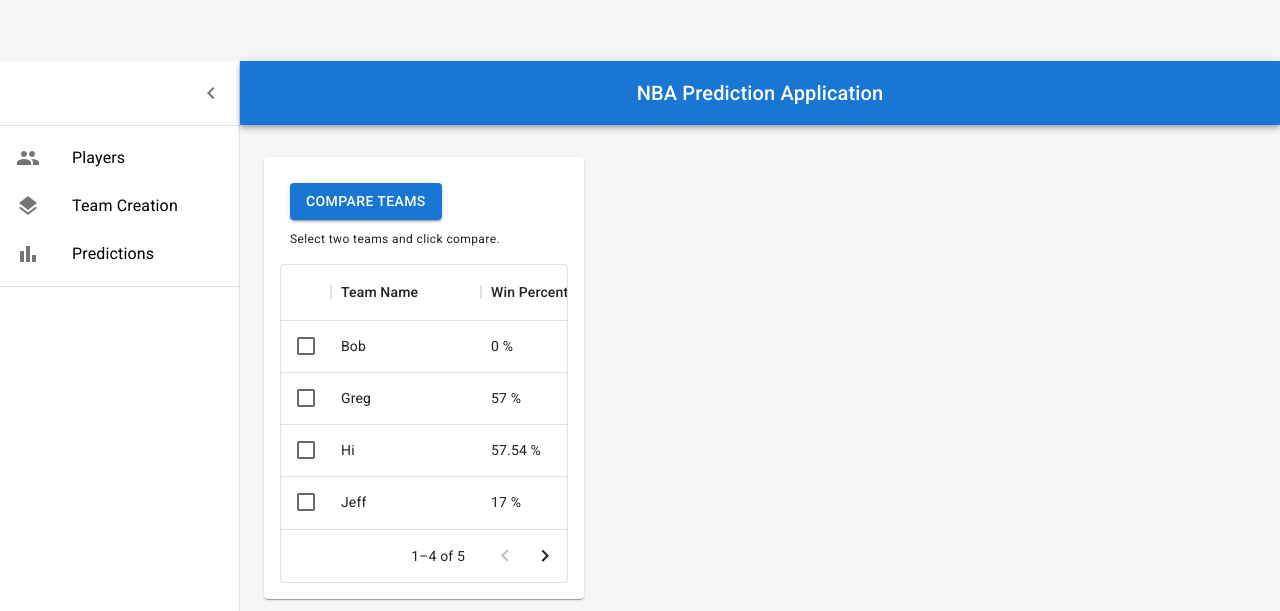
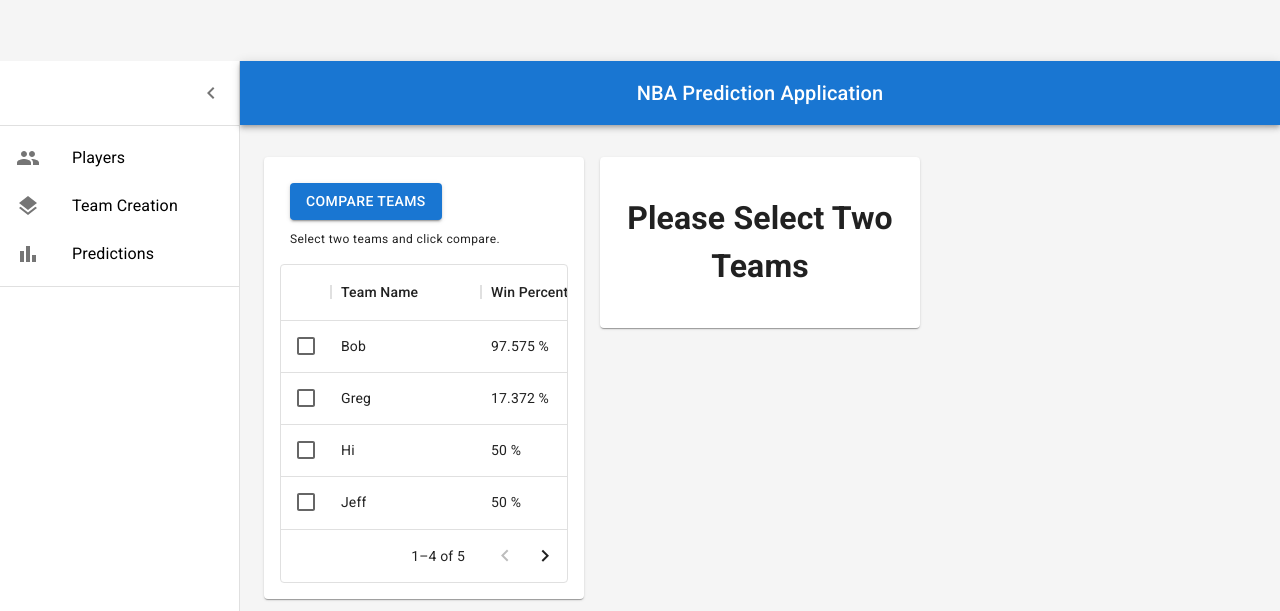
Before and after one commit to dan933/2022-NBA-Prediction-Application, a React (Create React App) app in the folder nba-front-end/: page /dashboard/prediction in a window 1280 px wide. Shown: the part 189-800 px from the top of the page. Built offline with nearby package versions, Linux system fonts and the light colour scheme.

Commit message:
Two teams can now be compared currently using mock data

```diff
--- a/nba-front-end/src/components/PredictionPage/PredictionPage.tsx
+++ b/nba-front-end/src/components/PredictionPage/PredictionPage.tsx
@@ -3,35 +3,36 @@ import Container from '@mui/material/Container';
 
 import api from '../../services/api';
 import TeamsSection from './TeamSection/TeamsSection';
-import { Grid, Paper } from '@mui/material';
+import { Grid } from '@mui/material';
+import PredictionSection from './PredictionSection/PredictionSection';
 
-function PredictionPage() {
-
-  interface ITeam {
+export interface ITeam {
   TeamID ?: number,
   TeamName?: string,
   WinPer?:number
 }
 
+function PredictionPage() {
+
+
+
   const [teamList, setTeamList] = React.useState<ITeam[]>()
 
   const [IsLoading, setIsLoading] = React.useState<boolean>(true)
 
-  const [selectedTeams, setSelectedTeams] = React.useState<number[]>([])
-
-  const IsSelected = (id: number) => {
-    return selectedTeams.includes(id)
-  }
+  const [selectedTeamsId, setSelectedTeamsId] = React.useState<number[]>([])
 
 
 // Functions should be put in services/predictionServices later on
-  const calculatePrediction = () => {
-    console.log(teamList?.filter((x) => IsSelected(x.TeamID as number)))
-
-
+  const IsSelected = (id: number) => {
+    return selectedTeamsId.includes(id)
   }
 
+  const [selectedTeams, setSelectedTeams] = React.useState<ITeam[]>([])
 
+  const getTeamMatchUp = () => {
+    setSelectedTeams(teamList?.filter((x) => IsSelected(x.TeamID as number)) as ITeam[])
+  }
 
 //--------------------------- API Call get teams with win percentage ---------------------//
   React.useEffect(() => {
@@ -41,6 +42,9 @@ function PredictionPage() {
   }, [IsLoading])
 
 
+
+//------------------------------- Todod create tabs to navigate from compare teams to predictions ---------------------/
+
 return (
   <Container maxWidth={false} sx={{ mt: 4, mb: 4, "minHeight": '600px' }}>
     <Grid container spacing={2}>
@@ -49,11 +53,15 @@ return (
         teamList={teamList}
         IsLoading={IsLoading}
         setIsLoading={setIsLoading}
-            setSelectedTeams={setSelectedTeams}
+        setSelectedTeamsId={setSelectedTeamsId}
+        selectedTeamsId={selectedTeamsId}
+        getTeamMatchUp={getTeamMatchUp}
+        />
+      </Grid>
+      <Grid item xs={12} sm={10} md={8} lg={4}>
+        <PredictionSection
           selectedTeams={selectedTeams}
-            calculatePrediction={calculatePrediction}
         />
-{/* ------------------------------------ Prediction stuff goes here -------------------- */}
       </Grid>
     </Grid>
   </Container>
--- /dev/null
+++ b/nba-front-end/src/components/PredictionPage/PredictionSection/PredictionSection.tsx
@@ -0,0 +1,128 @@
+import { Paper } from '@mui/material'
+import './PredictionSectionStyles.css';
+import React, { useEffect, useState } from 'react'
+
+//todo make models/predictionModels section
+import {ITeam} from '../../PredictionPage/PredictionPage'
+
+function PredictionSection(props: any) {
+
+  interface IPredictionResult {
+    teams: ITeam[],
+    winner: string,
+    loser: string,
+    edge: string,
+    IsDraw: boolean,
+  }
+
+  const [predictionResult, setPredictionResult] = useState<IPredictionResult>({
+    teams: [],
+    winner: "",
+    loser:"",
+    edge: "",
+    IsDraw:false
+  })
+
+  const calculatePrediction = () => {
+
+    if (props.selectedTeams.length === 2) {
+
+      let totalWinPer = 0
+      props.selectedTeams.forEach((team: any) => totalWinPer += team.WinPer)
+      // totalWinPer = (Math.round((totalWinPer + Number.EPSILON) * 100) / 100)
+
+      let teamMatchUp: any =
+      {
+        teams:[
+          ...props.selectedTeams
+        ]
+      }
+
+      teamMatchUp.teams.forEach((team: any) => team.winChance = team.WinPer / totalWinPer)
+      console.log(teamMatchUp)
+
+      let winner: string = "";
+      let loser: string = "";
+      let edge: string = "";
+      let roundEdge: number = 0;
+      let IsDraw: boolean = false;
+
+      if (teamMatchUp.teams[0].winChance > teamMatchUp.teams[1].winChance) {
+        winner = `${teamMatchUp.teams[0].TeamName}`
+        loser = `${teamMatchUp.teams[1].TeamName}`
+
+        roundEdge = teamMatchUp.teams[0].winChance - teamMatchUp.teams[1].winChance
+        roundEdge = (Math.round((roundEdge + Number.EPSILON) * 100) / 100) * 100
+
+        edge = `${roundEdge}%`
+
+      } else if (teamMatchUp.teams[1].winChance > teamMatchUp.teams[0].winChance) {
+
+        winner = `${teamMatchUp.teams[1].TeamName}`
+        loser = `${teamMatchUp.teams[0].TeamName}`
+        roundEdge = teamMatchUp.teams[1].winChance - teamMatchUp.teams[0].winChance
+        roundEdge = (Math.round((roundEdge + Number.EPSILON) * 100) / 100) * 100
+        edge = `${roundEdge}%`
+
+      } else {
+
+        IsDraw = true
+
+      }
+
+
+      teamMatchUp.winner = winner;
+      teamMatchUp.loser = loser;
+      teamMatchUp.edge = edge;
+      teamMatchUp.IsDraw = IsDraw;
+
+      setPredictionResult(teamMatchUp as IPredictionResult)
+    }
+
+
+
+
+  }
+
+const [matchUpResultHtml, setMatchUpResultHtml] = useState<any>(<></>)
+
+  useEffect(() => {
+    calculatePrediction()
+
+  // eslint-disable-next-line react-hooks/exhaustive-deps
+  }, [props.selectedTeams])
+
+
+
+
+  const createMatchUpResultHtml = () => {
+
+    let winnerColour = predictionResult.winner === predictionResult.teams[0].TeamName ? 'blue' : 'red'
+    let loserColour = winnerColour === 'blue' ? 'red':'blue'
+
+    return (
+      <>
+        <h1><span className='blue'>{predictionResult.teams[0].TeamName}</span> VS <span className='red'>{predictionResult.teams[1].TeamName}</span></h1>
+        <h1><span className={winnerColour}>{predictionResult.winner}</span> has an edge of {predictionResult.edge} against <span className={loserColour}>{predictionResult.loser}</span></h1>
+      </>
+    )
+  }
+
+
+  return (
+      <>
+          <Paper
+              sx={{
+                p: 2,
+                height: 'auto',
+                maxWidth: '560px'
+            }}
+            >
+        {props.selectedTeams.length !== 2 && <h1>Please Select Two Teams</h1>}
+        {predictionResult.teams.length === 2 && createMatchUpResultHtml()}
+          </Paper>
+      </>
+  )
+}
+
+export default PredictionSection
--- /dev/null
+++ b/nba-front-end/src/components/PredictionPage/PredictionSection/PredictionSectionStyles.css
@@ -0,0 +1,7 @@
+.blue{
+    color: #1976d2;
+}
+
+.red{
+    color: red;
+}
--- a/nba-front-end/src/components/PredictionPage/TeamSection/TeamHeader.tsx
+++ b/nba-front-end/src/components/PredictionPage/TeamSection/TeamHeader.tsx
@@ -9,8 +9,8 @@ function TeamHeader(props: any) {
     const [IsBothTeamsSelected, setIsBothTeamsSelected] = useState(true)
 
     const compareTeams = () => {
-        if (props.selectedTeams.length === 2) {
-            props.calculatePrediction()
+        if (props.selectedTeamsId.length === 2) {
+            props.getTeamMatchUp()
             setIsBothTeamsSelected(true)
         } else {
 
--- a/nba-front-end/src/components/PredictionPage/TeamSection/TeamsListPred.tsx
+++ b/nba-front-end/src/components/PredictionPage/TeamSection/TeamsListPred.tsx
@@ -1,7 +1,5 @@
 import { DataGrid, GridColDef, GridRowParams } from '@mui/x-data-grid';
-import React, { useState } from 'react'
 import CSS from 'csstype';
-import TeamList from '../../TeamPage/TeamList'
 import './TeamSection.css';
 
 function TeamsListPred(props: any) {
@@ -31,15 +29,15 @@ function TeamsListPred(props: any) {
 // todo The Below functions should go into a predictionServices file eventually
 
   const GetSelectedTeamsId = (id: number[]) => {
-    props.setSelectedTeams(id)
+    props.setSelectedTeamsId(id)
     console.log(id)
     return id
   }
 
   const checkTeamSelection = (rowID: any) => {
-    if (props.selectedTeams.length < 2) {
+    if (props.selectedTeamsId.length < 2) {
       return true
-    } else if(props.selectedTeams.includes(rowID)) {
+    } else if(props.selectedTeamsId.includes(rowID)) {
       return true
     } else {
       return false
--- a/nba-front-end/src/components/PredictionPage/TeamSection/TeamsSection.tsx
+++ b/nba-front-end/src/components/PredictionPage/TeamSection/TeamsSection.tsx
@@ -15,13 +15,13 @@ function TeamsSection(props:any) {
             >
 
                 <TeamHeader
-                    selectedTeams={props.selectedTeams}
-                    calculatePrediction={props.calculatePrediction}
+                    selectedTeamsId={props.selectedTeamsId}
+                    getTeamMatchUp={props.getTeamMatchUp}
                 />
                 <TeamListPred
                     teamList={props.teamList}
-                    setSelectedTeams={props.setSelectedTeams}
-                    selectedTeams={props.selectedTeams}
+                    setSelectedTeamsId={props.setSelectedTeamsId}
+                    selectedTeamsId={props.selectedTeamsId}
                 />
             </Paper>
     </>
--- a/nba-front-end/src/services/api.ts
+++ b/nba-front-end/src/services/api.ts
@@ -55,22 +55,22 @@ interface ITeam {
     {
       TeamID: 1,
       TeamName: 'Bob',
-      WinPer: 0,
+      WinPer: 0.97574643,
     },
     {
       TeamID: 2,
       TeamName: 'Greg',
-      WinPer: 0.57,
+      WinPer: 0.1737222234,
     },
     {
       TeamID: 99,
       TeamName: 'Hi',
-      WinPer: 0.5754,
+      WinPer: 0.5,
     },
     {
       TeamID: 4,
       TeamName: 'Jeff',
-      WinPer: 0.17,
+      WinPer: 0.5,
     },
     {
       TeamID: 5,
```
Lines whose indentation alone changed are shown as unchanged.
